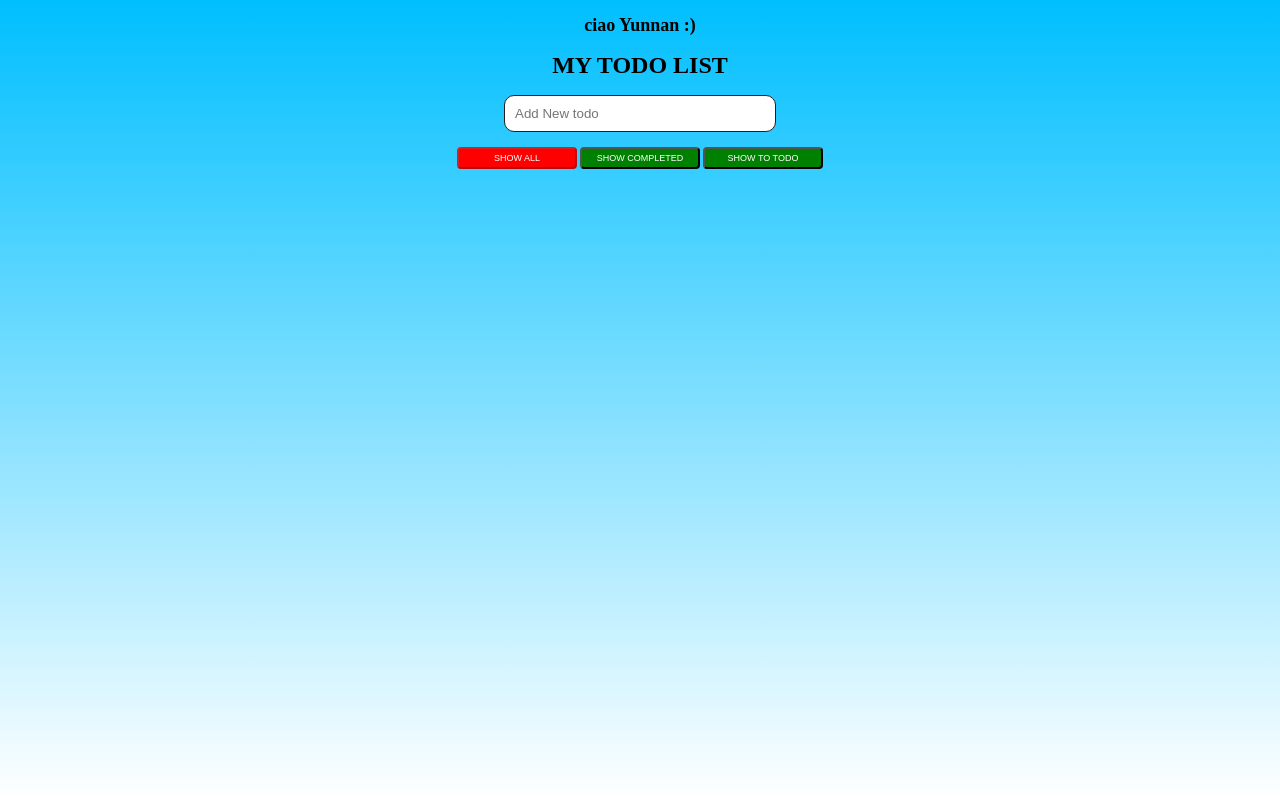
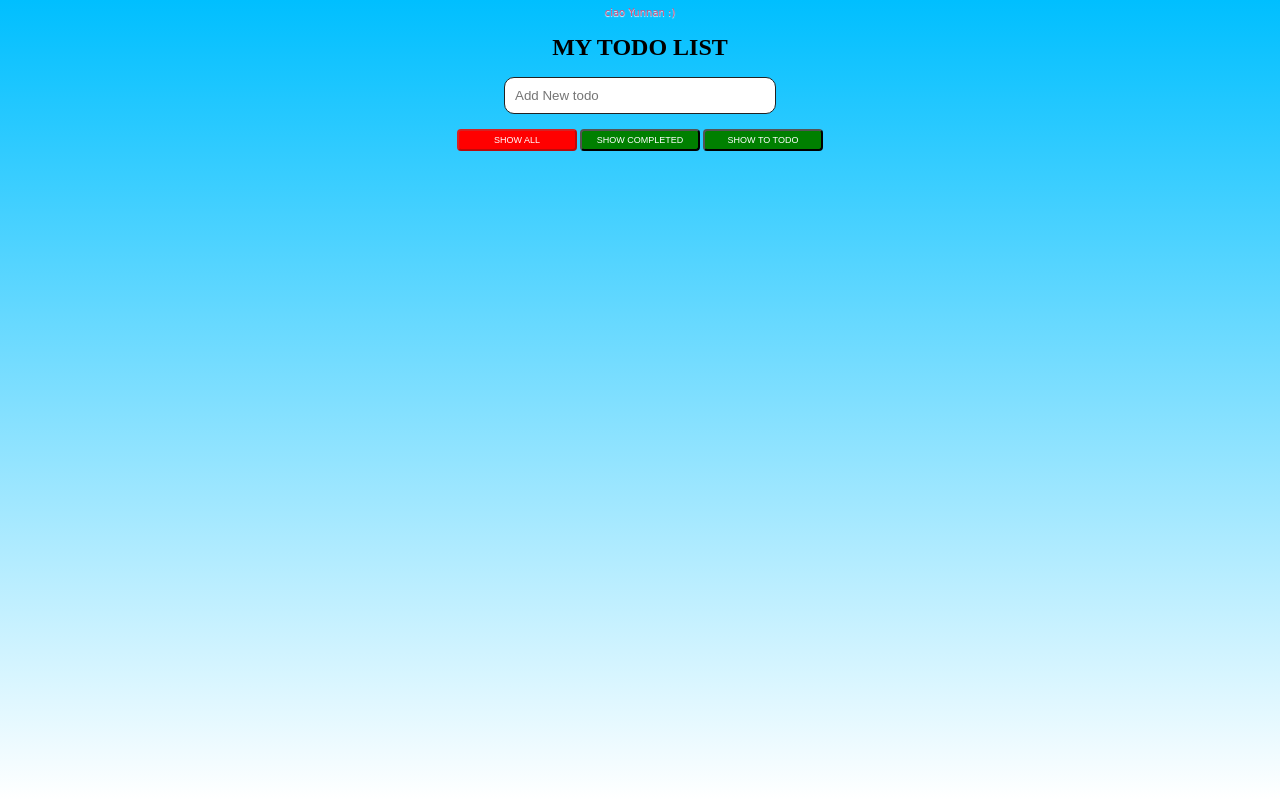
Before and after one commit to Dan-Ferrari/ninja, a plain HTML site: page index.html in a window 1280 px wide. Drawn offline with Linux system fonts and the light colour scheme.

Commit message:
Update style.css

```diff
--- a/style.css
+++ b/style.css
@@ -12,6 +12,18 @@ body{
 }
 h1{
     text-transform: uppercase;
+}
+
+h2{
+    color: #d54d7b;
+    font-family: "Great Vibes", cursive;
+    font-size: 10px;
+    line-height: 10px;
+    font-weight: normal;
+    margin-bottom: 0px;
+    margin-top: 4px;
+    text-align: center;
+    text-shadow: 0 1px 1px #fff;
 }
 
 input#todo{
```
